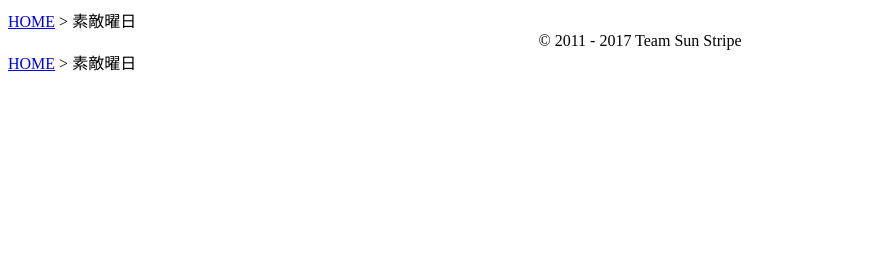
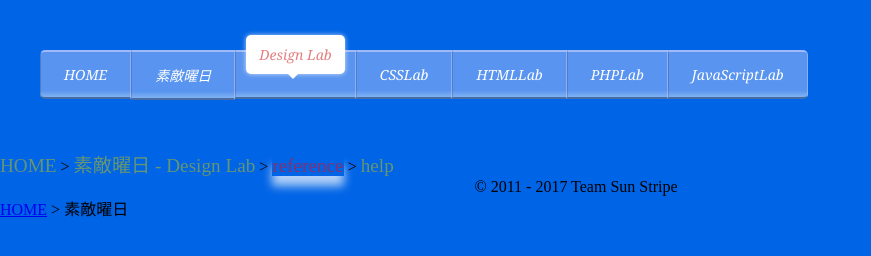
Before and after one commit to TeamSunstripe/DesignLab, a plain HTML site: page reference.html in a window 1280 px wide. Shown: the whole page, without its empty margins (0-871 px from the left). Drawn offline with Linux system fonts and the light colour scheme.

Commit message:
【デザイン変更】 ・メニュー追加

```diff
--- a/help.html
+++ b/help.html
@@ -3,13 +3,26 @@
 <head>
     <meta charset="UTF-8">
     <title>素敵曜日 - Design Lab - HELP</title>
+    <link rel="stylesheet" type="text/css" href="./css/styles.css">
     <style>
     </style>
 </head>
     <body>
         <header>
-            <a href="http://sunstripe.main.jp/">HOME</a> > 素敵曜日
+            <nav class="designMenu">
+                <menu>
+                    <li class="design"><a class="design" href="http://sunstripe.main.jp/">HOME</a></li>
+                    <li class="design"><a class="design" href="http://sunstripe.main.jp/lab/">素敵曜日</a></li>
+                    <li class="design"><a class="design selected" href="./index.html">Design Lab</a></li>
+                    <li class="design"><a class="design" href="../CSSLab/index.html">CSSLab</a></li>
+                    <li class="design"><a class="design" href="../HTMLLab/index.html">HTMLLab</a></li>
+                    <li class="design"><a class="design" href="../PHPLab/index.html">PHPLab</a></li>
+                    <li class="design"><a class="design" href="../JavaScriptLab/index.html">JavaScriptLab</a></li>
+                </menu>
+            </nav>
+            <a class="main_menu" href="http://sunstripe.main.jp">HOME</a> > <a class="main_menu" href="./index.html">素敵曜日 - Design Lab</a> > <a class="main_menu" href="./reference.html">reference</a> > <a class="main_menu selected" href="./help.html">help</a></a>
         </header>
+
         <div style="clear:both;text-align:center;">
 
             &copy; 2011 - <script>
--- a/reference.html
+++ b/reference.html
@@ -3,13 +3,26 @@
     <head>
         <meta charset="UTF-8">
             <title>素敵曜日 - Design Lab - Reference</title>
+            <link rel="stylesheet" type="text/css" href="./css/styles.css">
                 <style>
                     </style>
     </head>
     <body>
         <header>
-            <a href="http://sunstripe.main.jp/">HOME</a> > 素敵曜日
+            <nav class="designMenu">
+                <menu>
+                    <li class="design"><a class="design" href="http://sunstripe.main.jp/">HOME</a></li>
+                    <li class="design"><a class="design" href="http://sunstripe.main.jp/lab/">素敵曜日</a></li>
+                    <li class="design"><a class="design selected" href="./index.html">Design Lab</a></li>
+                    <li class="design"><a class="design" href="../CSSLab/index.html">CSSLab</a></li>
+                    <li class="design"><a class="design" href="../HTMLLab/index.html">HTMLLab</a></li>
+                    <li class="design"><a class="design" href="../PHPLab/index.html">PHPLab</a></li>
+                    <li class="design"><a class="design" href="../JavaScriptLab/index.html">JavaScriptLab</a></li>
+                </menu>
+            </nav>
+            <a class="main_menu" href="http://sunstripe.main.jp">HOME</a> > <a class="main_menu" href="./index.html">素敵曜日 - Design Lab</a> > <a class="main_menu selected" href="./reference.html">reference</a> > <a class="main_menu" href="./help.html">help</a></a>
         </header>
+
         <div style="clear:both;text-align:center;">
 
             &copy; 2011 - <script>
```
Also changed, not shown: index.html (+14 -1 lines). Lines whose indentation alone changed are shown as unchanged.
